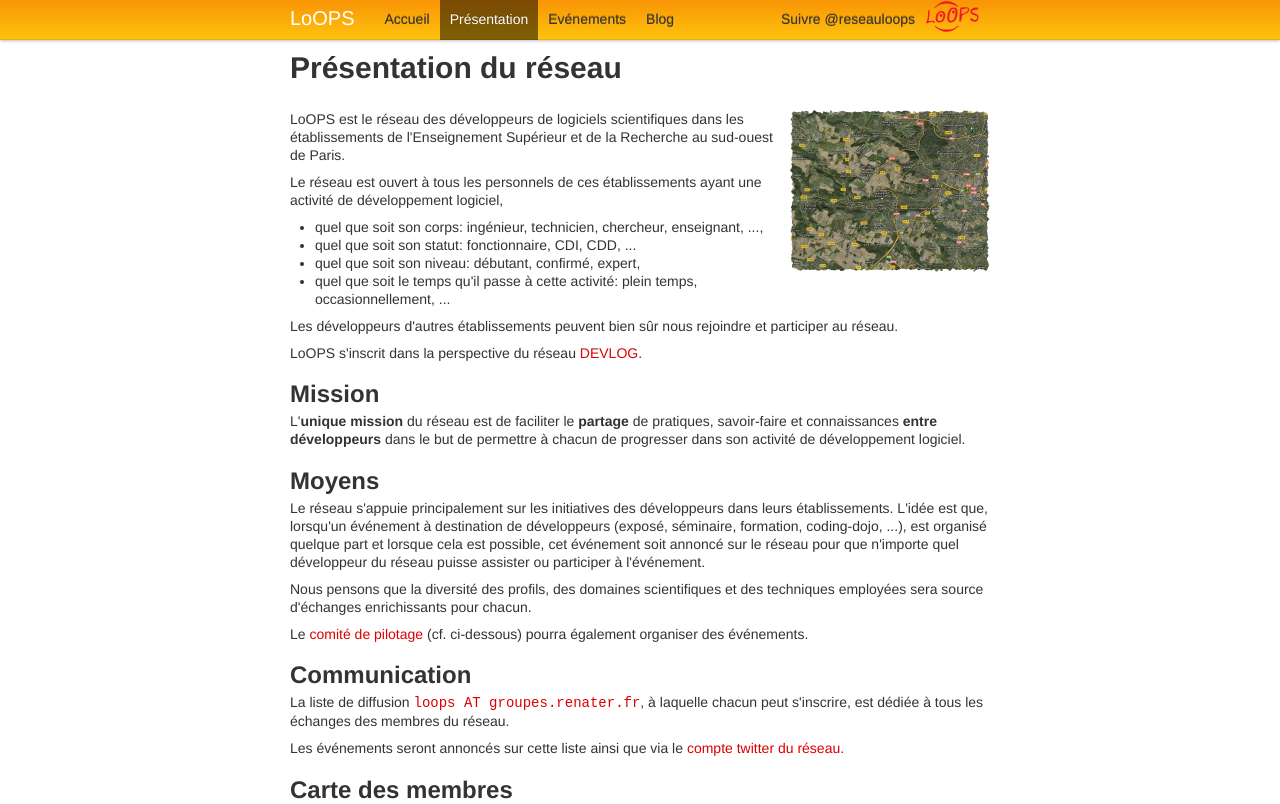
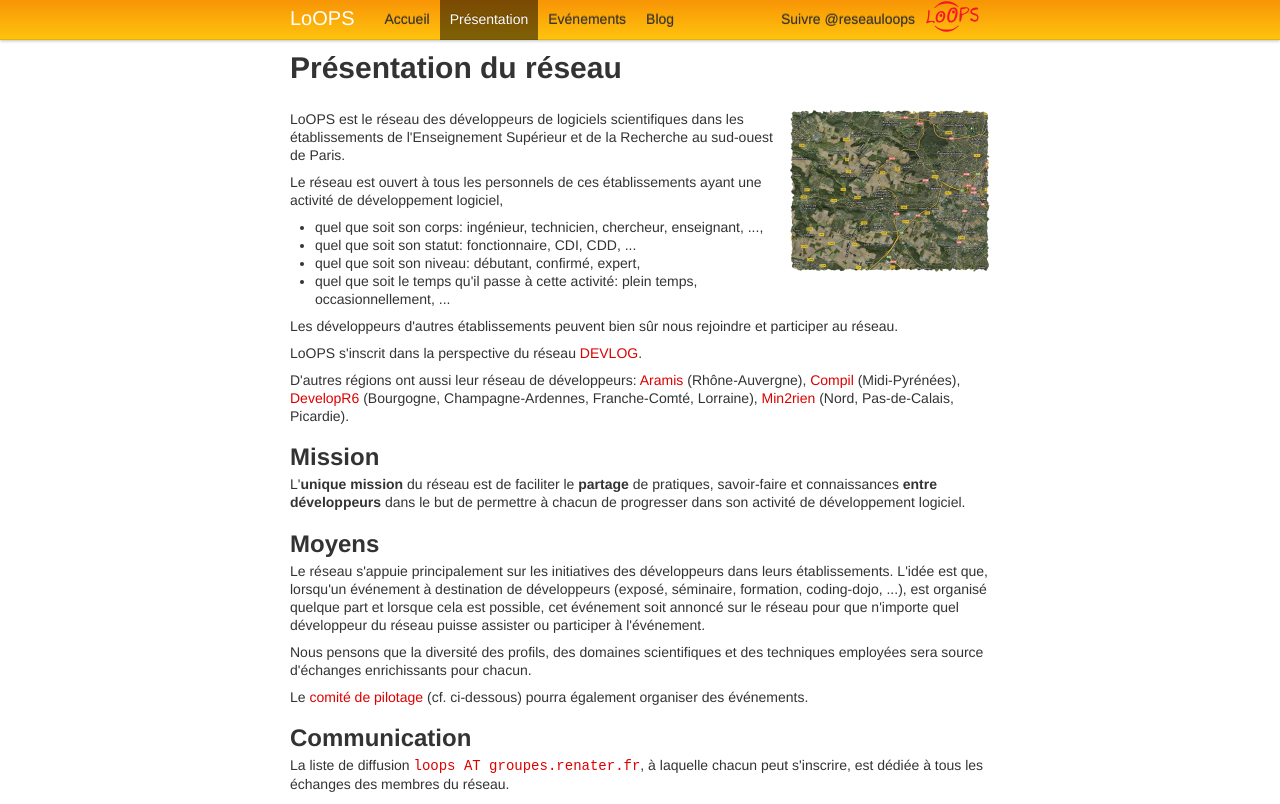
Before and after one commit to reseau-loops/reseau-loops.github.com, a Jekyll site: the page built from about.html, in a window 1280 px wide and 900 px high, cut to the strip 0-804 px from the top of the window. Built offline with Jekyll 4.4.1, drawn with Linux system fonts in a browser that asks for light colours; Markdown is read by kramdown in place of the engine named in the settings; comment, search, counter and statistics services are not loaded.

Commit message:
ajout liens vers autres reseaux

```diff
--- a/about.html
+++ b/about.html
@@ -30,6 +30,13 @@
 </p>
 <p>
 LoOPS s'inscrit dans la perspective du réseau <a href="http://devlog.cnrs.fr">DEVLOG</a>.
+</p>
+<p>
+D'autres régions ont aussi leur réseau de développeurs:
+<a href="http://aramis.resinfo.org/">Aramis</a> (Rhône-Auvergne),
+<a href="http://www.compil.org/">Compil</a> (Midi-Pyrénées),
+<a href="http://developr6.dr6.cnrs.fr/">DevelopR6</a> (Bourgogne, Champagne-Ardennes, Franche-Comté, Lorraine),
+<a href"http://www.min2rien.fr/">Min2rien</a> (Nord, Pas-de-Calais, Picardie).
 </p>
 
 <h2>Mission</h2>
```
